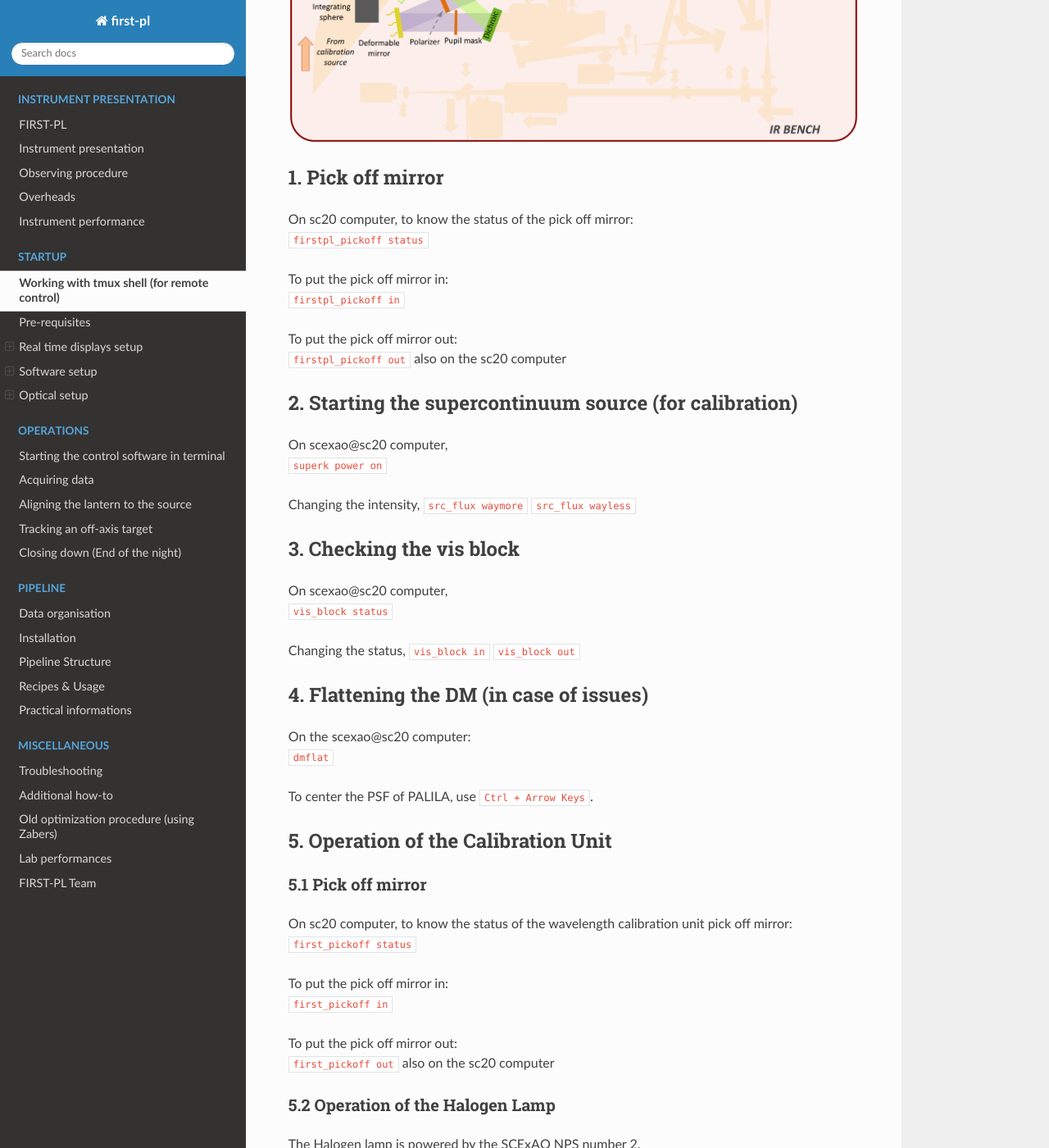
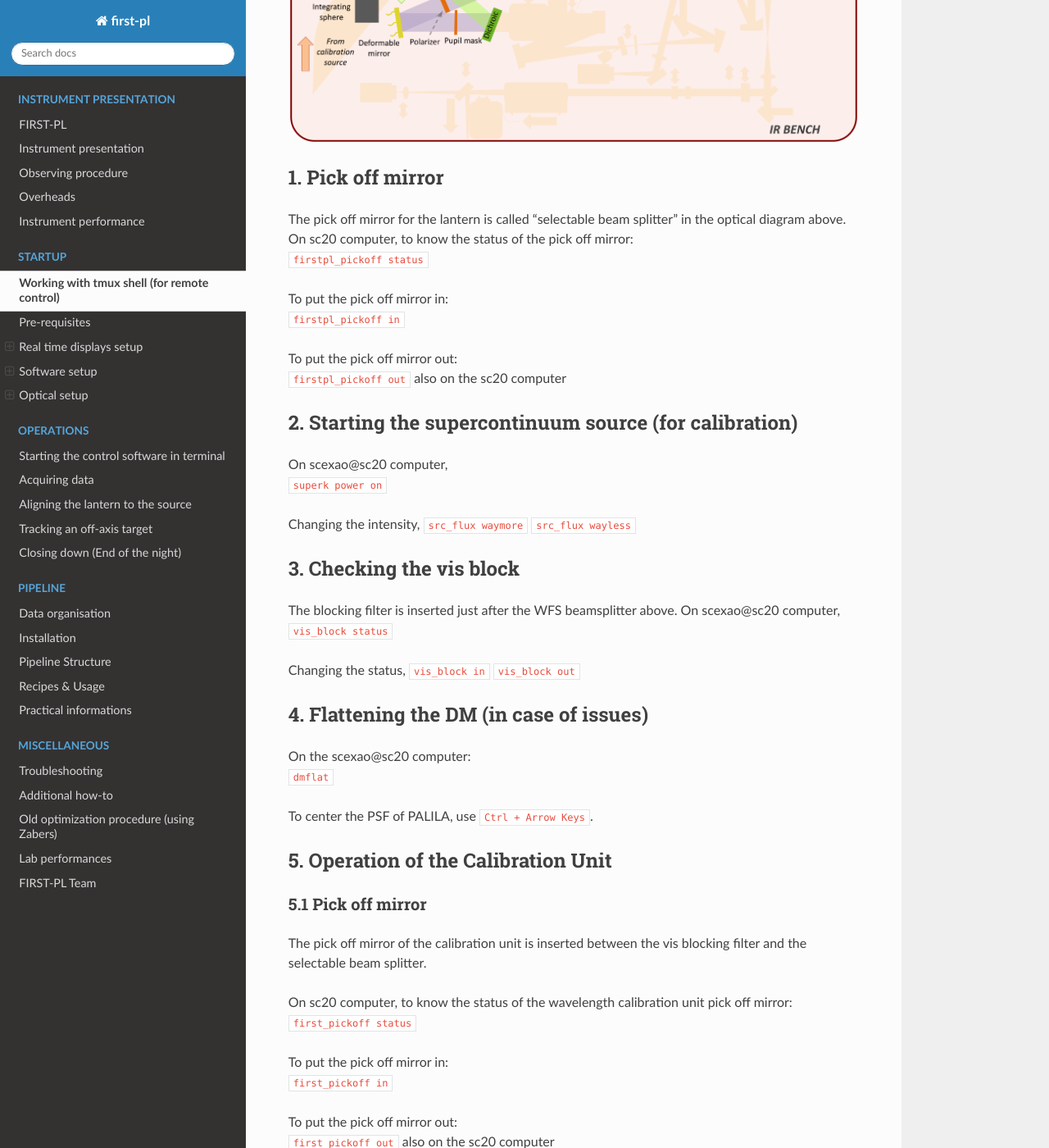
Before and after one commit to scexao-org/first_control, a Sphinx documentation site: the page built from source/instrument_setup.md, in a window 1280 px wide and 1400 px high, scrolled down 3559 px. Shown: the whole window at 82% size. Built offline with Sphinx 7.4.7 and the Read the Docs theme 3.1.0, drawn with Linux system fonts in a browser that asks for light colours.

Commit message:
new comments on the optcial desing

````diff
--- a/source/instrument_setup.md
+++ b/source/instrument_setup.md
@@ -95,6 +95,8 @@ For that, see section "Operations"
 ```
 
 ## 1. Pick off mirror
+
+The pick off mirror for the lantern is called "selectable beam splitter" in the optical diagram above.
 On sc20 computer, to know the status of the pick off mirror: <br />
 `firstpl_pickoff status`
 
@@ -116,6 +118,7 @@ Changing the intensity,
 
 ## 3. Checking the vis block
 
+The blocking filter is inserted just after the WFS beamsplitter above.
 On scexao@sc20 computer,  <br />
 `vis_block status`
 
@@ -134,6 +137,9 @@ To center the PSF of PALILA, use `Ctrl + Arrow Keys`.
 ## 5. Operation of the Calibration Unit
 
 ### 5.1 Pick off mirror
+
+The pick off mirror of the calibration unit is inserted between the vis blocking filter and the selectable beam splitter.
+
 On sc20 computer, to know the status of the wavelength calibration unit pick off mirror: <br />
 `first_pickoff status`
 
````
